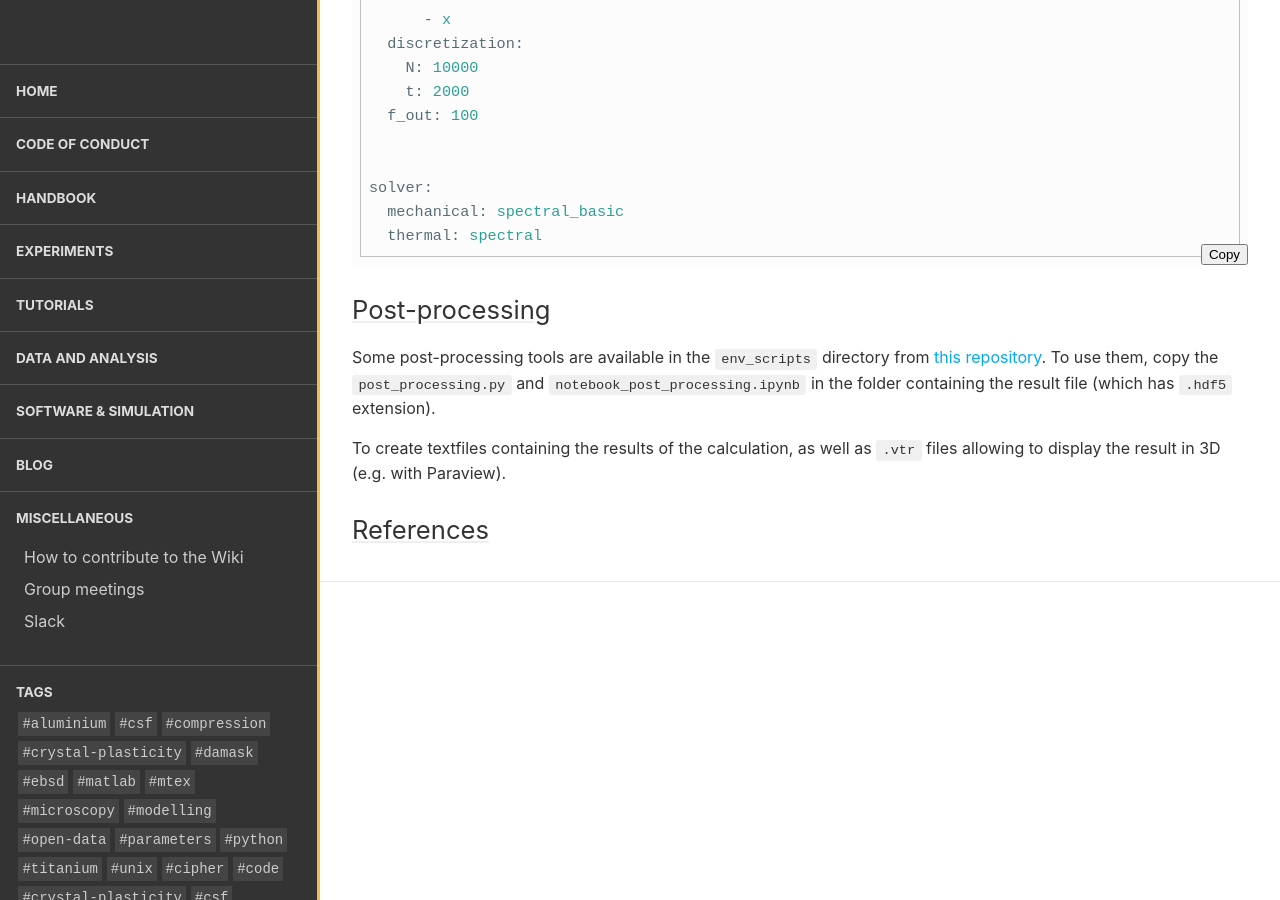
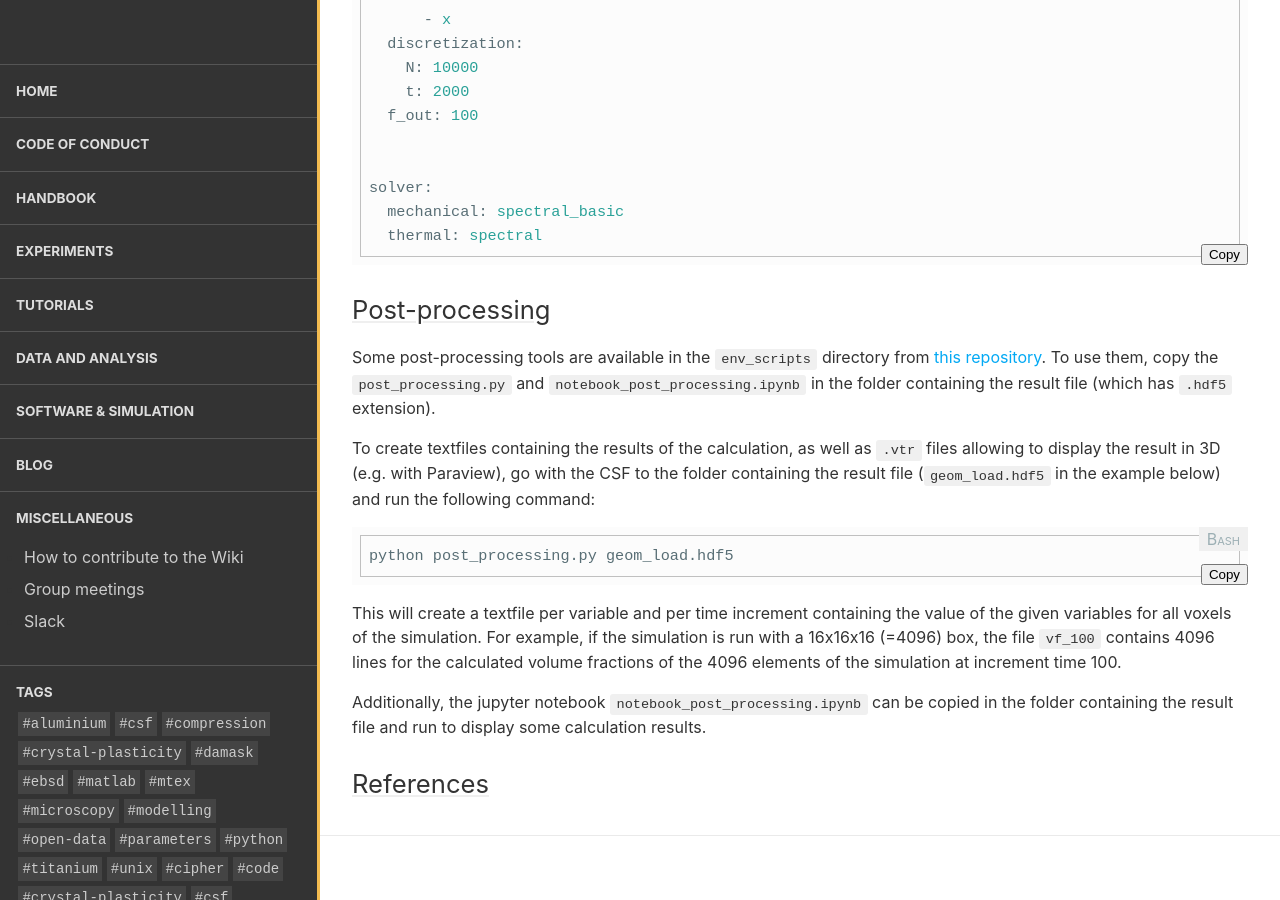
Before and after one commit to LightForm-group/wiki, a Jekyll site: the page built from collections/_software_and_simulation/KWN_damask.md, in a window 1280 px wide and 900 px high, scrolled down 6564 px. Built offline with Jekyll 4.4.1, drawn with Linux system fonts in a browser that asks for light colours; nearby versions of some CDN libraries.

Commit message:
Update KWN_damask.md

````diff
--- a/collections/_software_and_simulation/KWN_damask.md
+++ b/collections/_software_and_simulation/KWN_damask.md
@@ -287,7 +287,13 @@ solver:
 Some post-processing tools are available in the ```env_scripts``` directory from [this repository](https://github.com/LightForm-group/Damask-KWN).
 To use them, copy the ```post_processing.py``` and ```notebook_post_processing.ipynb``` in the folder containing the result file (which has ```.hdf5``` extension).
 
-To create textfiles containing the results of the calculation, as well as ```.vtr``` files allowing to display the result in 3D (e.g. with Paraview).
+To create textfiles containing the results of the calculation, as well as ```.vtr``` files allowing to display the result in 3D (e.g. with Paraview), go with the CSF to the folder containing the result file (```geom_load.hdf5``` in the example below) and run the following command:
 
+```bash
+python post_processing.py geom_load.hdf5
+```
+This will create a textfile per variable and per time increment containing the value of the given variables for all voxels of the simulation. For example, if the simulation is run with a 16x16x16 (=4096) box, the file ```vf_100``` contains 4096 lines for the calculated volume fractions of the 4096 elements of the simulation at increment time 100.
+
+Additionally, the jupyter notebook ```notebook_post_processing.ipynb``` can be copied in the folder containing the result file and run to display some calculation results.
 
 ## References
````
